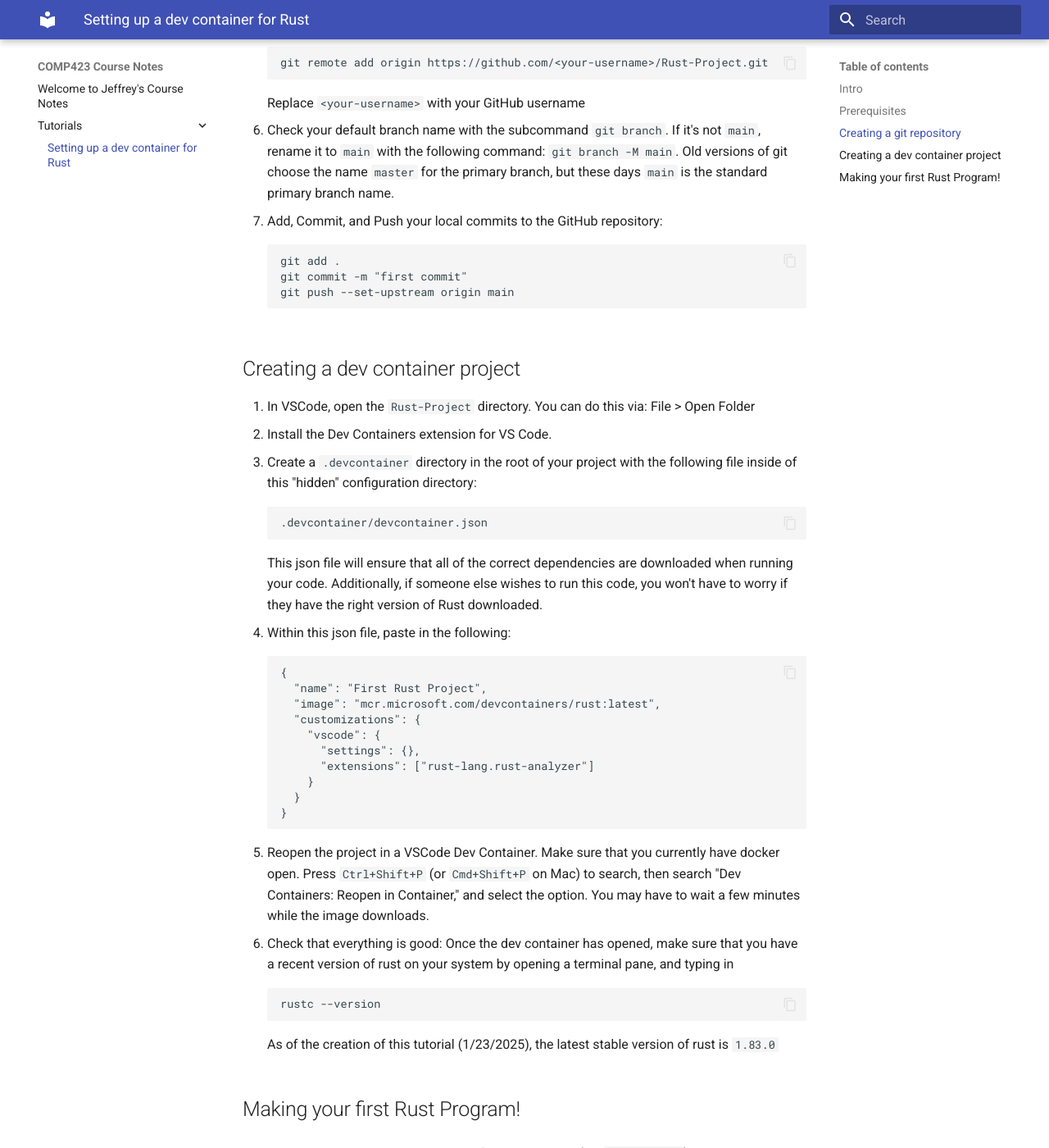
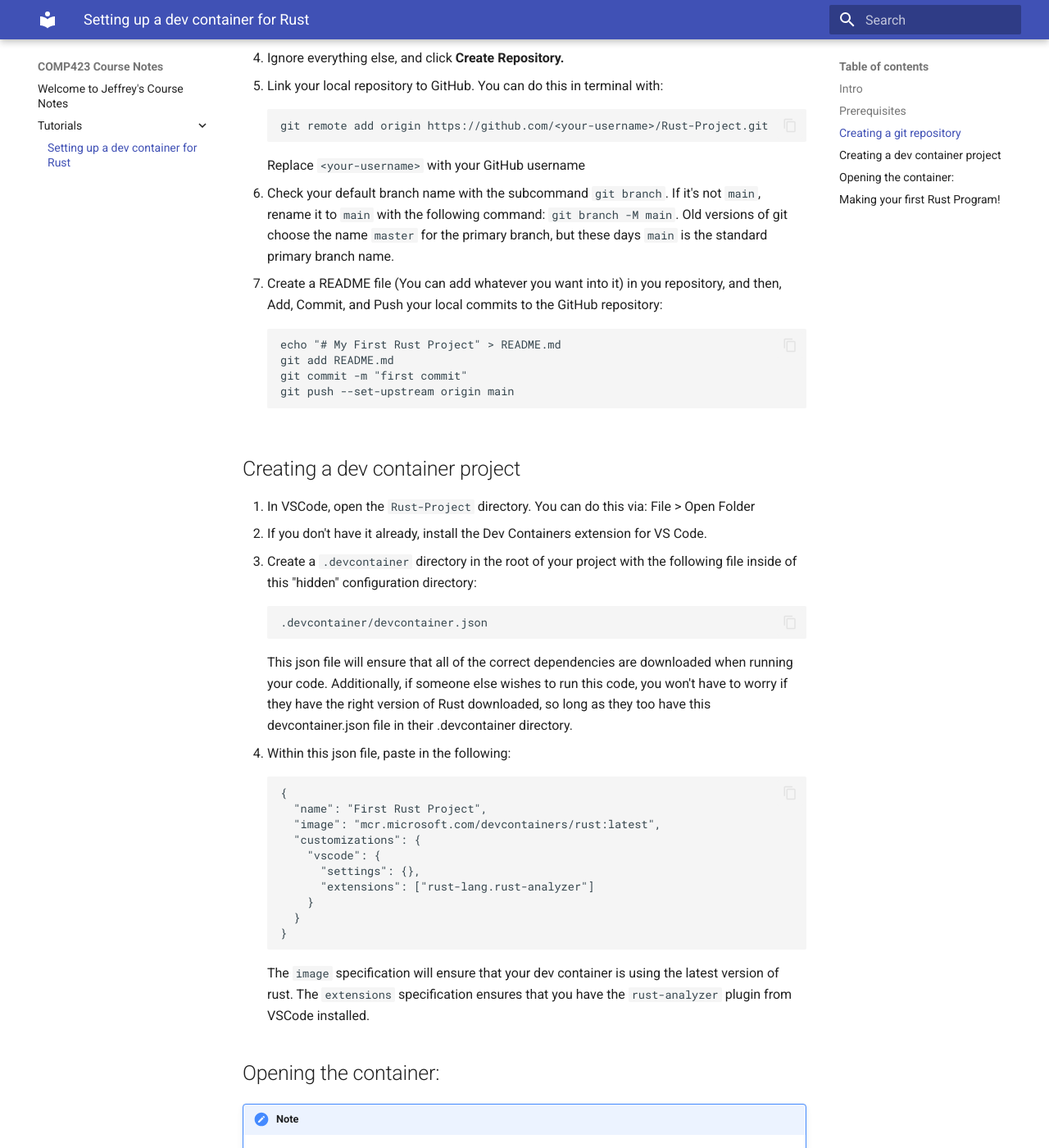
Before and after one commit to JeffJeffisawesome/comp423-course-notes, an MkDocs documentation site: the page built from docs/tutorials/rust-setup.md, in a window 1280 px wide and 1400 px high, scrolled down 1010 px. Shown: the whole window at 82% size. Built offline with MkDocs 1.6.1 and Material for MkDocs 9.7.7, drawn with Linux system fonts in a browser that asks for light colours; some of the changed text lies outside the part shown.

Commit message:
minor spelling changes and additions

````diff
--- a/docs/tutorials/rust-setup.md
+++ b/docs/tutorials/rust-setup.md
@@ -4,12 +4,12 @@
 
 ## Intro
 
-Welcome to the Rust tutorial! Rust is a Low-level programming language, with built-in memory-safety, removing many of the headaches you would receive in ```C/C++```
-This tutorial aims to help you set up a docker environment to run your Rust code in, and run your first piece of code in Rust! A more extensive tutorial can be found [here](https://doc.rust-lang.org/book/), and documentation can be read [here](https://doc.rust-lang.org/std/index.html).
+Welcome to the Rust tutorial! Rust is a Low-level programming language, with built-in memory-safety, removing many of the headaches you would receive in ```C/C++.```
+This tutorial aims to help you set up a docker container to run your Rust code in, and run your first piece of code in Rust! A more extensive tutorial can be found [here](https://doc.rust-lang.org/book/), and documentation can be read [here](https://doc.rust-lang.org/std/index.html).
 
 ## Prerequisites
 
-You must have docker installed and running before the dev container can be created.
+You must have docker installed and running before the dev container can be created. Additionally, this tutorial will require you have git and VSCode installed, as well as having the Dev Containers extension on VSCode.
 
 ## Creating a git repository
 
@@ -39,38 +39,48 @@
 
 6. Check your default branch name with the subcommand `git branch`. If it's not `main`, rename it to `main` with the following command: `git branch -M main`. Old versions of git choose the name `master` for the primary branch, but these days `main` is the standard primary branch name.
 
-7. Add, Commit, and Push your local commits to the GitHub repository:
+7. Create a README file (You can add whatever you want into it) in you repository, and then, Add, Commit, and Push your local commits to the GitHub repository:
 ```
-git add .
+echo "# My First Rust Project" > README.md
+git add README.md
 git commit -m "first commit"
 git push --set-upstream origin main
 ```
 
 ## Creating a dev container project
 
-2. In VSCode, open the ```Rust-Project``` directory. You can do this via: File > Open Folder
-3. Install the Dev Containers extension for VS Code.
-4. Create a ```.devcontainer``` directory in the root of your project with the following file inside of this "hidden" configuration directory:
+1. In VSCode, open the ```Rust-Project``` directory. You can do this via: File > Open Folder
+2. If you don't have it already, install the Dev Containers extension for VS Code.
+3. Create a ```.devcontainer``` directory in the root of your project with the following file inside of this "hidden" configuration directory:
 ```
 .devcontainer/devcontainer.json
 ```
-This json file will ensure that all of the correct dependencies are downloaded when running your code. Additionally, if someone else wishes to run this code, you won't have to worry if they have the right version of Rust downloaded.
-5. Within this json file, paste in the following:
-```
-{
-  "name": "First Rust Project",
-  "image": "mcr.microsoft.com/devcontainers/rust:latest",
-  "customizations": {
-    "vscode": {
-      "settings": {},
-      "extensions": ["rust-lang.rust-analyzer"]
+This json file will ensure that all of the correct dependencies are downloaded when running your code. Additionally, if someone else wishes to run this code, you won't have to worry if they have the right version of Rust downloaded, so long as they too have this devcontainer.json file in their .devcontainer directory.
+4. Within this json file, paste in the following:
+  ```
+  {
+    "name": "First Rust Project",
+    "image": "mcr.microsoft.com/devcontainers/rust:latest",
+    "customizations": {
+      "vscode": {
+        "settings": {},
+        "extensions": ["rust-lang.rust-analyzer"]
+      }
     }
   }
-}
-```
-6. Reopen the project in a VSCode Dev Container. Make sure that you currently have docker open. Press ```Ctrl+Shift+P``` (or ```Cmd+Shift+P``` on Mac) to search, then search "Dev Containers: Reopen in Container," and select the option. You may have to wait a few minutes while the image downloads.
+  ```
+  The `image` specification will ensure that your dev container is using the latest version of rust. The `extensions` specification ensures that you have the `rust-analyzer` plugin from VSCode installed.
 
-7. Check that everything is good: Once the dev container has opened, make sure that you have a recent version of rust on your system by opening a terminal pane, and typing in
+## Opening the container:
+
+!!! note
+    Make sure you have Docker running!
+
+    The next step will not work if you do not have Docker running!
+
+1. Reopen the project in a VSCode Dev Container (You should already have the extension installed!).  Press ```Ctrl+Shift+P``` (or ```Cmd+Shift+P``` on Mac) to search, then search "Dev Containers: Reopen in Container," and select the option. You may have to wait a few minutes while the image downloads.
+
+2. Check that everything is good: Once the dev container has opened, make sure that you have a recent version of rust on your system by opening a terminal pane, and typing in
 ```
 rustc --version
 ```
@@ -78,7 +88,7 @@
 
 ## Making your first Rust Program!
 
-1. Create a new directory to make your first Rust project (Ex: ```hello_world```), and then create your first rust file named ```main.rs```. You can do this by typing in the terminal:
+1. Create a new directory (within your container) to make your first Rust project (Ex: ```hello_world```), and then create your first rust file named ```main.rs```. You can do this by typing in the terminal:
 ```
 cargo new --vcs none hello_world
 ```
````
